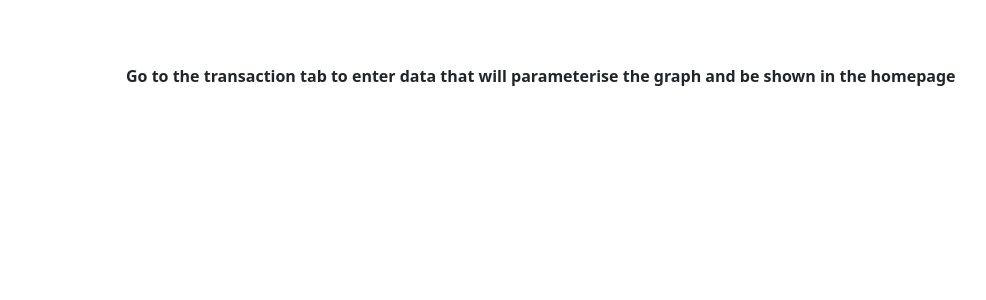
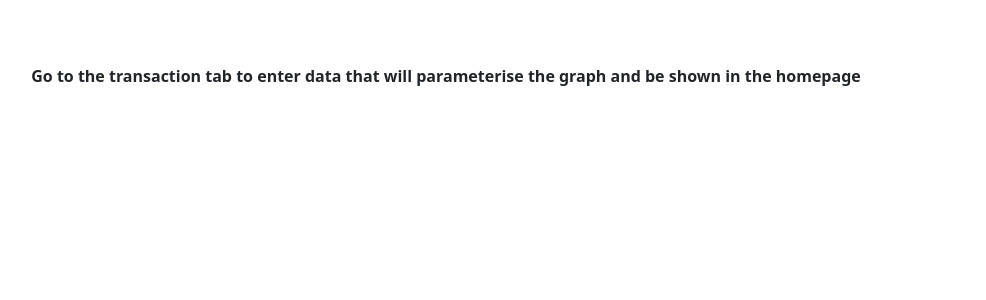
Before and after one commit to Aromero62823/personal-finance-tracker, a Django app: page /home/ in a window 1280 px wide. Shown: the part 56-356 px from the top of the page, without its empty margins (194-1180 px from the left). Run offline with Django 5.2, Linux system fonts and the light colour scheme; the visitor is signed in with stand-in values (Sample User, id 1).

Commit message:
Fixed CSS for Home and History HTML files

```diff
--- a/project/useraccounts/frontend/templates/history.html
+++ b/project/useraccounts/frontend/templates/history.html
@@ -68,7 +68,7 @@
     </table>
 </div>
 {% else %}
-<p style="display: flex; position: relative; position: fixed; margin-left: 25%; margin-top: 5%;">
+<p style="display: flex; justify-self: center; margin-top: 5%;">
     <b>Go to the transaction tab to enter data that will be shown in the history page</b>
 </p>
 {% endif %}
--- a/project/useraccounts/frontend/templates/home.html
+++ b/project/useraccounts/frontend/templates/home.html
@@ -22,7 +22,7 @@
 
 {% else %}
 
-<p style="display: flex; position: relative; position: fixed; margin-left: 25%; margin-top: 5%;">
+<p style="display: flex; position: relative; justify-self: center; margin-top: 5%;">
     <b>Go to the transaction tab to enter data that will parameterise the graph and be shown in the homepage</b>
 </p>
 
```
